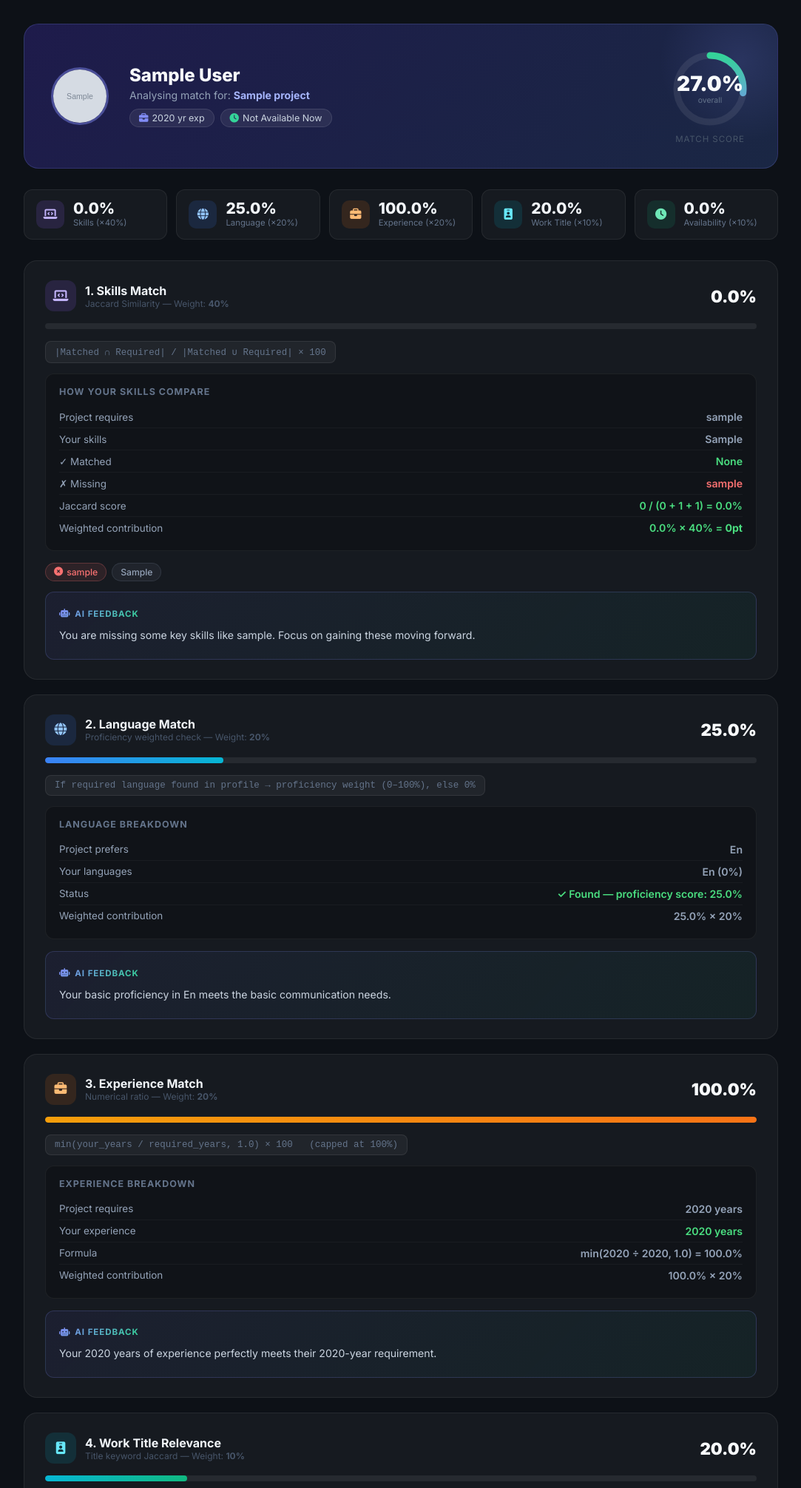
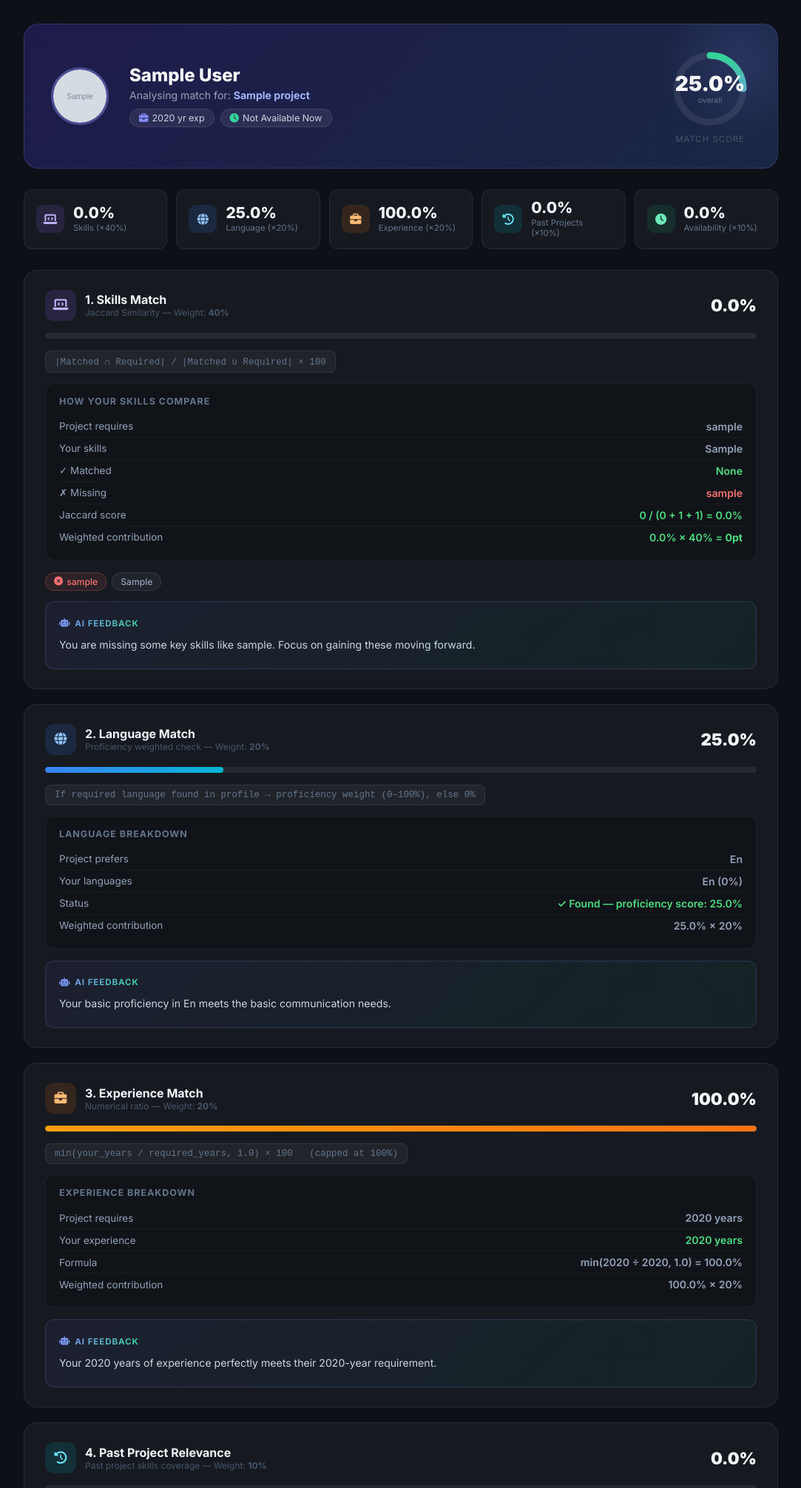
Before and after one commit to leong8502/fyp_project, a Django app: page /freelancer/project/1/match-result/ in a window 1280 px wide. Shown: the part 61-2073 px from the top of the page at 74% size, without its empty margins (98-1181 px from the left). Run offline with Django 5.2, Linux system fonts and the light colour scheme; a user stored in the database is signed in; tables that the repository leaves empty hold one stand-in row (values such as "Sample post"); grey boxes marked "Sample" are stand-in pictures.

Commit message:
cal logic

```diff
--- a/core/ai_utils.py
+++ b/core/ai_utils.py
@@ -295,23 +295,12 @@ class AISearchManager:
             except Exception:
                 pass
 
-            # Work title keywords: past job titles + portfolio titles/descriptions
+            # Past project required skills (replaces old work title logic)
             fl_work_titles = set()
             try:
-                for we in freelancer.work_experiences.all():
-                    for token in re.split(r'[\s,/]+', (we.job_title or '').lower()):
-                        if len(token) >= 3:
-                            fl_work_titles.add(token)
-            except Exception:
-                pass
-            try:
-                for pf in freelancer.portfolios.all():
-                    for token in re.split(r'[\s,/\-_]+', (pf.title or '').lower()):
-                        if len(token) >= 3:
-                            fl_work_titles.add(token)
-                    for token in re.split(r'[\s,/\-_]+', (pf.description or '').lower()):
-                        if len(token) >= 3:
-                            fl_work_titles.add(token)
+                for app in freelancer.applications.filter(status='accepted'):
+                    if app.project.required_skills:
+                        fl_work_titles.update(_to_set(app.project.required_skills))
             except Exception:
                 pass
         else:
@@ -371,10 +360,8 @@ class AISearchManager:
         proj_exp_req    = getattr(project, 'year_of_experience', 0) or 0
         proj_lang       = (project.preferred_language or '').strip().lower()
 
-        # Project title keywords for work-title match
-        proj_title_tokens = set(
-            t for t in re.split(r'[\s,/\-]+', project.title.lower()) if len(t) >= 3
-        )
+        # Project skills for past-project match (replaces title keywords)
+        proj_title_tokens = proj_skills_set
 
         # ── Component scores ───────────────────────────────────────────
 
@@ -396,8 +383,13 @@ class AISearchManager:
         else:
             exp_score = min(effective_exp / proj_exp_req, 1.0)
 
-        # 4) Work title Jaccard (10%)
-        work_title_jaccard = _jaccard(fl_work_titles, proj_title_tokens)
+        # 4) Work title Jaccard (now computes coverage of current project skills)
+        title_count  = len(fl_work_titles & proj_title_tokens)
+        title_detail = f"Shared {title_count} past project overlap skills"
+        if not proj_title_tokens:
+            work_title_jaccard = 1.0
+        else:
+            work_title_jaccard = title_count / len(proj_title_tokens)
 
         # 5) Availability (10%)
         if not effective_avail:
@@ -442,7 +434,7 @@ class AISearchManager:
             f"({len(common_skills)} common: {common_list}) x 40%\n"
             f"Language ({lang_display}): {lang_score:.0%}{lang_source} x 20%\n"
             f"Experience: {effective_exp} yr / {proj_exp_req} yr req -> {exp_score:.0%} x 20%\n"
-            f"Work Title overlap: {work_title_jaccard:.0%} x 10%\n"
+            f"Past Project overlap: {work_title_jaccard:.0%} x 10%\n"
             f"Availability ({effective_avail or 'unknown'}): {avail_score:.0%} x 10%\n"
             f"Total: {score:.1f}%"
         )
--- a/core/templates/core/freelancer_matchresult.html
+++ b/core/templates/core/freelancer_matchresult.html
@@ -323,8 +323,8 @@
       <div><div class="ss-val">{{ details.experience_pct }}%</div><div class="ss-lbl">Experience (×20%)</div></div>
     </div>
     <div class="ss-card">
-      <div class="ss-icon ic-cyan"><i class="fas fa-id-badge"></i></div>
-      <div><div class="ss-val">{{ details.work_title_pct }}%</div><div class="ss-lbl">Work Title (×10%)</div></div>
+      <div class="ss-icon ic-cyan"><i class="fas fa-history"></i></div>
+      <div><div class="ss-val">{{ details.work_title_pct }}%</div><div class="ss-lbl">Past Projects (×10%)</div></div>
     </div>
     <div class="ss-card">
       <div class="ss-icon ic-green"><i class="fas fa-clock"></i></div>
@@ -504,14 +504,14 @@
   </div>
 
   <!-- ════════════════════════════════════════════════════════════════════════ -->
-  <!-- FIELD 4: Work Title                                                      -->
+  <!-- FIELD 4: Past Projects                                                      -->
   <!-- ════════════════════════════════════════════════════════════════════════ -->
   <div class="field-card">
     <div class="fc-head">
-      <div class="fc-icon ic-cyan"><i class="fas fa-id-badge"></i></div>
+      <div class="fc-icon ic-cyan"><i class="fas fa-history"></i></div>
       <div class="fc-title">
-        <div class="fc-name">4. Work Title Relevance</div>
-        <div class="fc-weight">Title keyword Jaccard — Weight: <strong>10%</strong></div>
+        <div class="fc-name">4. Past Project Relevance</div>
+        <div class="fc-weight">Past project skills coverage — Weight: <strong>10%</strong></div>
       </div>
       <div class="fc-pct">{{ details.work_title_pct }}%</div>
     </div>
@@ -519,18 +519,18 @@
     <div class="pbar-track"><div class="pbar-fill fill-cyan" data-w="{{ details.work_title_pct }}"></div></div>
 
     <div class="formula">
-      |Title keywords ∩ Your past job &amp; portfolio titles| / |union| × 100
+      |Past project skills ∩ Current project skills| / |Current project skills| × 100
     </div>
 
     <div class="calc-box">
-      <h4>Title keyword breakdown</h4>
+      <h4>Past Project Skills breakdown</h4>
       <div class="calc-row">
-        <span class="cr-label">Project title keywords</span>
+        <span class="cr-label">Current project skills</span>
         <span class="cr-value cv-neutral">{{ details.proj_title_kw|join:", "|default:"—" }}</span>
       </div>
       <div class="calc-row">
-        <span class="cr-label">Your past job &amp; portfolio title keywords</span>
-        <span class="cr-value cv-neutral">{{ details.fl_work_titles|join:", "|default:"No work history or portfolio listed" }}</span>
+        <span class="cr-label">Your past projects' required skills</span>
+        <span class="cr-value cv-neutral">{{ details.fl_work_titles|join:", "|default:"No past accepted projects found" }}</span>
       </div>
       <div class="calc-row">
         <span class="cr-label">Overlapping keywords</span>
--- a/core/views/match_result.py
+++ b/core/views/match_result.py
@@ -69,13 +69,15 @@ def _generate_fallback_feedback(d: dict) -> dict:
     else:
         feedback['experience'] = f"Your {d['fl_exp_years']} years of experience is below the {d['proj_exp_req']} year requirement, which could be a slight disadvantage."
 
-    # 4. Title
-    if d['work_title_pct'] >= 50.0:
-        feedback['work_title'] = "Your past job titles and portfolio items perfectly align with this project's keywords."
+    # 4. Past Projects
+    if d['work_title_pct'] == 100.0:
+        feedback['work_title'] = "You have proven experience on this platform entirely covering this project's required skills."
+    elif d['work_title_pct'] >= 50.0:
+        feedback['work_title'] = "Your past completed projects cover a majority of the core requirements for this role."
     elif d['work_title_pct'] > 0:
-        feedback['work_title'] = "Some of your past roles share keywords with this position's core requirements."
+        feedback['work_title'] = "You have previously completed projects that share some skills with this position."
     else:
-        feedback['work_title'] = "Your past job titles don't strongly overlap with this project's specific focus area."
+        feedback['work_title'] = "You haven't completed past projects on this platform with these specific skills yet."
 
     # 5. Availability
     if d['availability_pct'] == 100.0:
@@ -122,23 +124,12 @@ def _compute_match_details(project, freelancer, query_skills=None) -> dict:
     except Exception:
         pass
 
+    # Past project required skills (replaces old work title logic)
     fl_work_titles = set()
     try:
-        for we in freelancer.work_experiences.all():
-            for token in re.split(r'[\s,/]+', (we.job_title or '').lower()):
-                if len(token) >= 3:
-                    fl_work_titles.add(token)
-    except Exception:
-        pass
-    # Also include portfolio titles and descriptions (work title relevance, part 4)
-    try:
-        for pf in freelancer.portfolios.all():
-            for token in re.split(r'[\s,/\-_]+', (pf.title or '').lower()):
-                if len(token) >= 3:
-                    fl_work_titles.add(token)
-            for token in re.split(r'[\s,/\-_]+', (pf.description or '').lower()):
-                if len(token) >= 3:
-                    fl_work_titles.add(token)
+        for app in freelancer.applications.filter(status='accepted'):
+            if app.project.required_skills:
+                fl_work_titles.update(_to_set(app.project.required_skills))
     except Exception:
         pass
 
@@ -146,9 +137,7 @@ def _compute_match_details(project, freelancer, query_skills=None) -> dict:
     proj_skills_set   = _to_set(project.required_skills)
     proj_exp_req      = getattr(project, 'year_of_experience', 0) or 0
     proj_lang         = (project.preferred_language or '').strip().lower()
-    proj_title_tokens = set(
-        t for t in re.split(r'[\s,/\-]+', project.title.lower()) if len(t) >= 3
-    )
+    proj_title_tokens = proj_skills_set
 
     # ── 1. Skills Jaccard (40%) ───────────────────────────────────────────────
     effective_fl_skills = fl_skills_set | query_skills
@@ -177,9 +166,12 @@ def _compute_match_details(project, freelancer, query_skills=None) -> dict:
     else:
         exp_score = min(fl_exp_years / proj_exp_req, 1.0)
 
-    # ── 4. Work Title (10%) ───────────────────────────────────────────────────
+    # ── 4. Past Project Relevance (10%) ───────────────────────────────────────
     title_common   = fl_work_titles & proj_title_tokens
-    title_jaccard  = _jaccard(fl_work_titles, proj_title_tokens)
+    if not proj_title_tokens:
+        title_jaccard = 1.0
+    else:
+        title_jaccard = len(title_common) / len(proj_title_tokens)
 
     # ── 5. Availability (10%) ─────────────────────────────────────────────────
     if not fl_availability or fl_availability == 'not_available':
@@ -355,8 +347,8 @@ Here is their match breakdown (Jaccard similarity scoring):
    - Project requires: {d['proj_exp_req']} years
    - Freelancer has: {d['fl_exp_years']} years
 
-4. WORK TITLE RELEVANCE ({d['work_title_pct']}% | weight 10%)
-   - Common title keywords: {', '.join(d['title_common']) or 'none'}
+4. PAST PROJECT RELEVANCE ({d['work_title_pct']}% | weight 10%)
+   - Overlapping past project skills: {', '.join(d['title_common']) or 'none'}
 
 5. AVAILABILITY ({d['availability_pct']}% | weight 10%)
    - Freelancer status: {d['fl_availability']}
```
